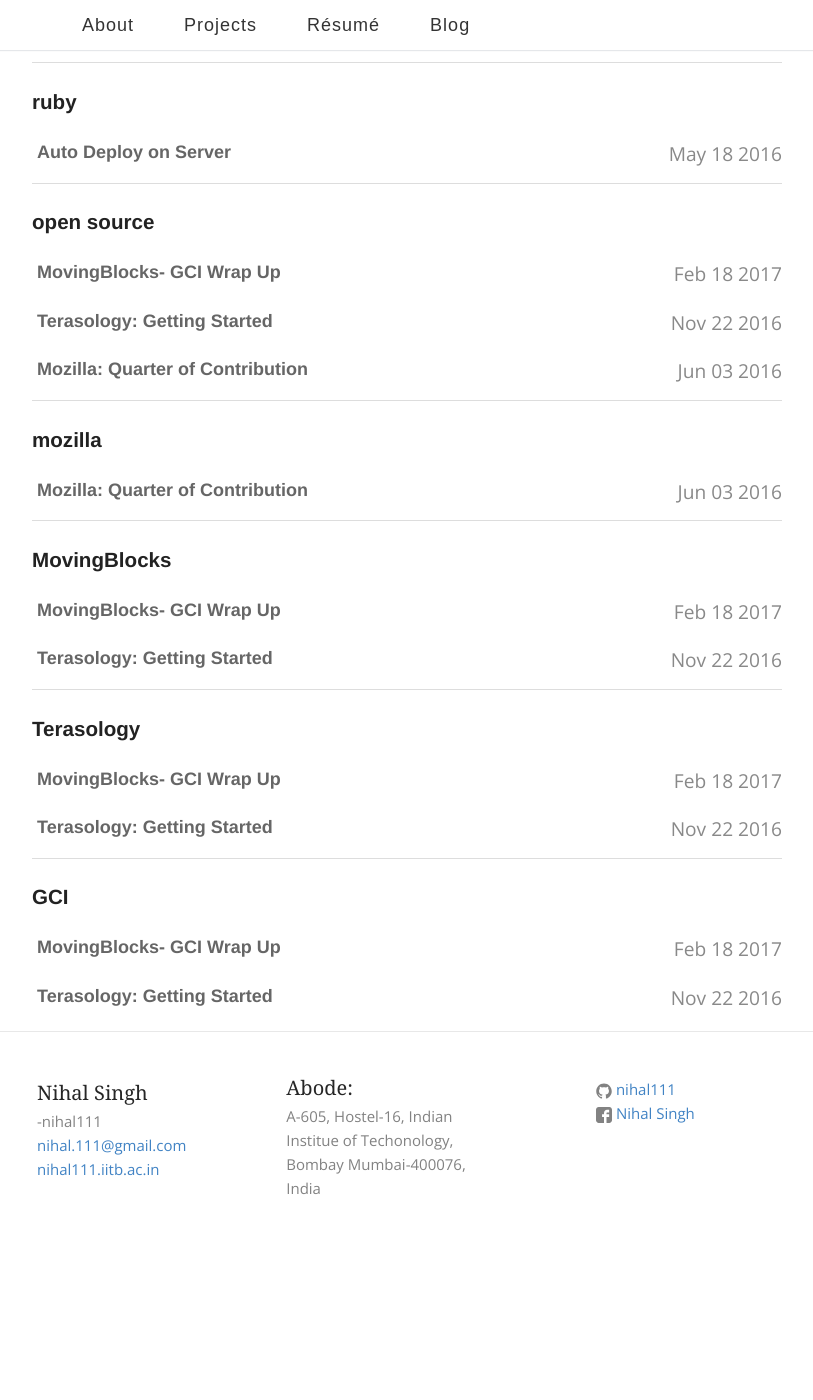
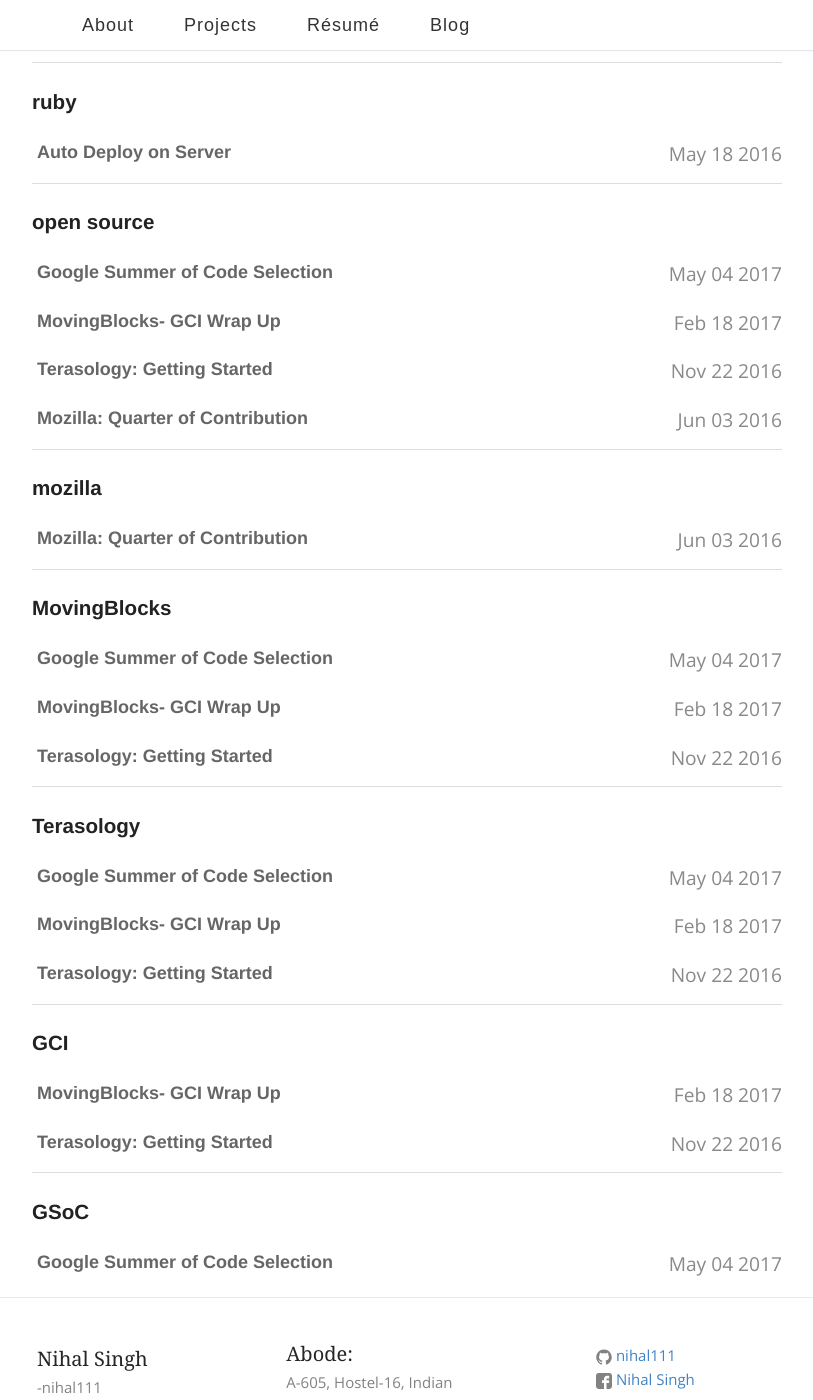
Before and after one commit to nihal111/nihal111.github.io, a Jekyll site: the page built from tags.html, in a window 1280 px wide and 1400 px high, scrolled down 1162 px. Shown: the whole window, without its empty margins (233-1046 px from the left). Built offline with Jekyll 4.4.1, drawn with Linux system fonts in a browser that asks for light colours; some web fonts are replaced; before the commit the page ends 2407 px from its top, so only the background shows below that; some of the changed lines change nothing that is shown.

Commit message:
Added GSoC selection post

```diff
--- a/_includes/head.html
+++ b/_includes/head.html
@@ -10,4 +10,7 @@
 	<link href='https://fonts.googleapis.com/css?family=Open+Sans:400,300,700,800,600' rel='stylesheet' type='text/css'>
 	<link href='https://fonts.googleapis.com/css?family=Muli:400,300' rel='stylesheet' type='text/css'>
 
+	<link rel="icon" type="image/png" href="/favicon-32x32.png" sizes="32x32" />
+	<link rel="icon" type="image/png" href="/favicon-16x16.png" sizes="16x16" />
+
 </head>
--- /dev/null
+++ b/_posts/2017-05-04-Google-Summer-of-Code.markdown
@@ -0,0 +1,41 @@
+---
+layout: post
+title:  "Google Summer of Code Selection"
+date: 2017-05-04
+comments: true
+tags:
+- open source
+- MovingBlocks
+- Terasology
+- GSoC
+---
+
+Summer has kicked off with great news. My proposal for the Google Summer of Code with MovingBlocks- Terasology has been selected.
+
+## What is the Google Summer of Code?
+
+{: .center}
+![GSoC]({{ site.baseurl }}/img/GSoC.png "GSoC")
+
+To the uninitiated, Google Summer of Code is a global program targeted at bringing university students into open source. Students work with an open source organization on a 3 month programming project during their summer break. Google first selects around 200 organisations and funds their open source projects. It's a win-win. The students get an awesome learning experience and a huge stipend. The organisations get a lot of work done from the dedicated students. Well, Google just plays the nice guy being a good Samaritan.
+
+This would be MovingBlocks' second GSoC selection as a mentoring organisation, which makes it a veteran org already. With a total of 10 slots this year, way more than last year's 3, this summer might prove to be the immensely productive for MovingBlocks.
+
+## What is MovingBlocks- Terasology?
+
+{: .center}
+![Gooey]({{ site.baseurl }}/img/gooey.png "Gooey")
+
+[Moving Blocks- Terasology](https://github.com/MovingBlocks/Terasology) is a minecraft-like open source game built in a voxel world. A [voxel](https://en.wikipedia.org/wiki/Voxel) world is essentially a 3-D world made up from blocks. Terasology is still in it's Alpha stage, but what makes it really special is it's modularity. With a huge, diverse set of modules already developed/in-development, Terasology offers amazing possibilities. It has a very basic minimal engine, where even core features like health, inventory, combat etc can be added on top or removed as plug-in modules.
+
+## What am I doing?
+
+My [project](https://summerofcode.withgoogle.com/projects/#6685506025816064) is titled as **Exploration World- Improved Gameplay** (proposal [here](https://drive.google.com/file/d/0B3HM64I0M4DmYnVWUUpyQkZ2b1k/view)). In a gist, I plan to add WildAnimals, Puzzles, Exploration and other content to create a new gameplay module. The new gameplay module would pack together the best of whatever is created yet, to create a new gameplay setting that would add meaning and purpose for the end user.
+
+## When am I doing this?
+
+Since my college reopens mid-July, I've already started work on the Project. Officially May is meant to be a Community-Bonding period for most and the Coding phase only starts in July. However I plan to finish my GSoC early and I've already started off with the coding phase.
+
+## Blog for updates
+
+I plan to use this blog to keep updating my progress. This blog will also be an attempt to document the work that I'll be doing. This is gonna be an exciting summer!
```
Also changed, not shown: favicon-16x16.png (added), favicon-32x32.png (added), favicon.ico (added), img/gooey.png (added), 4 other files.
